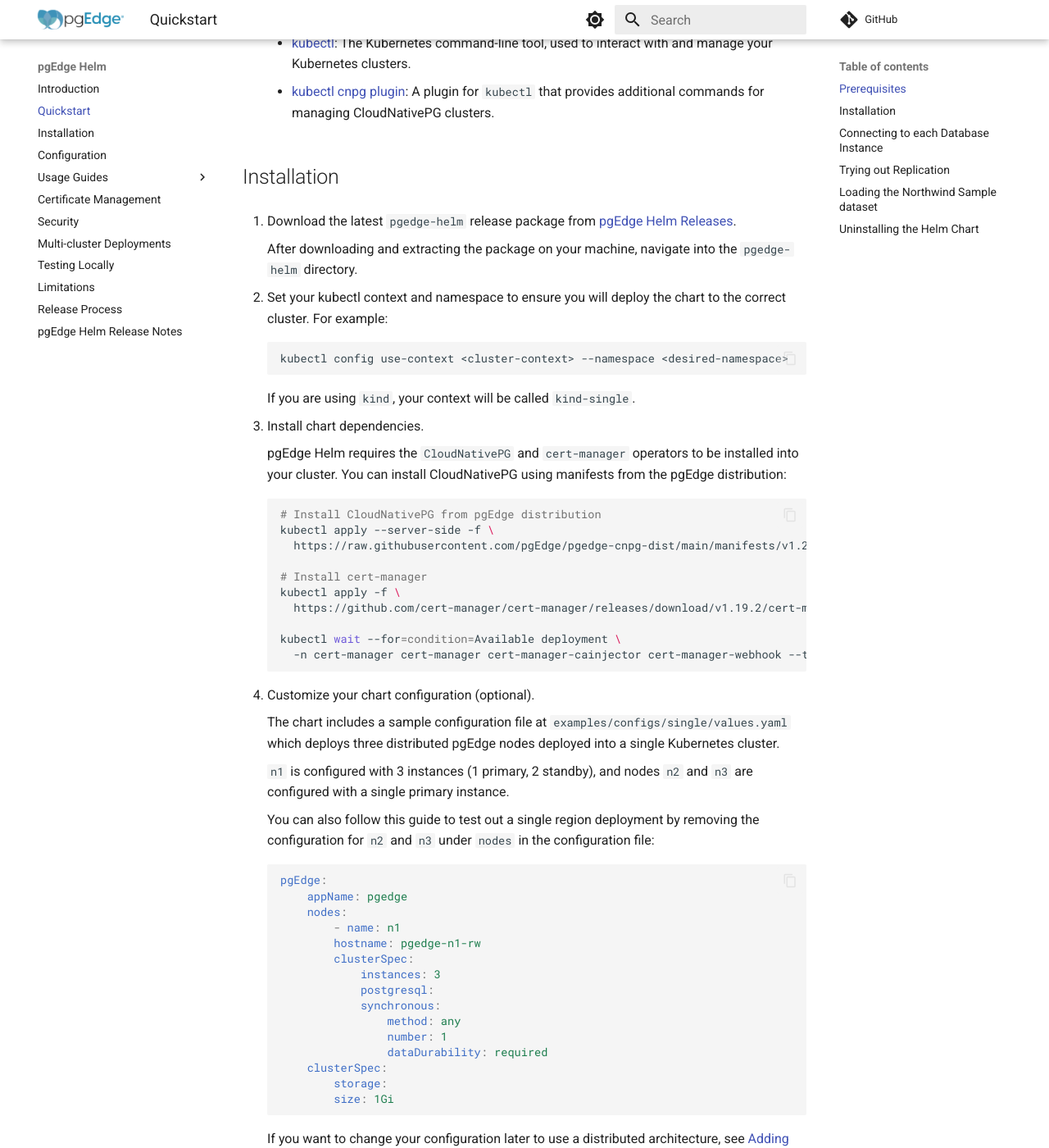
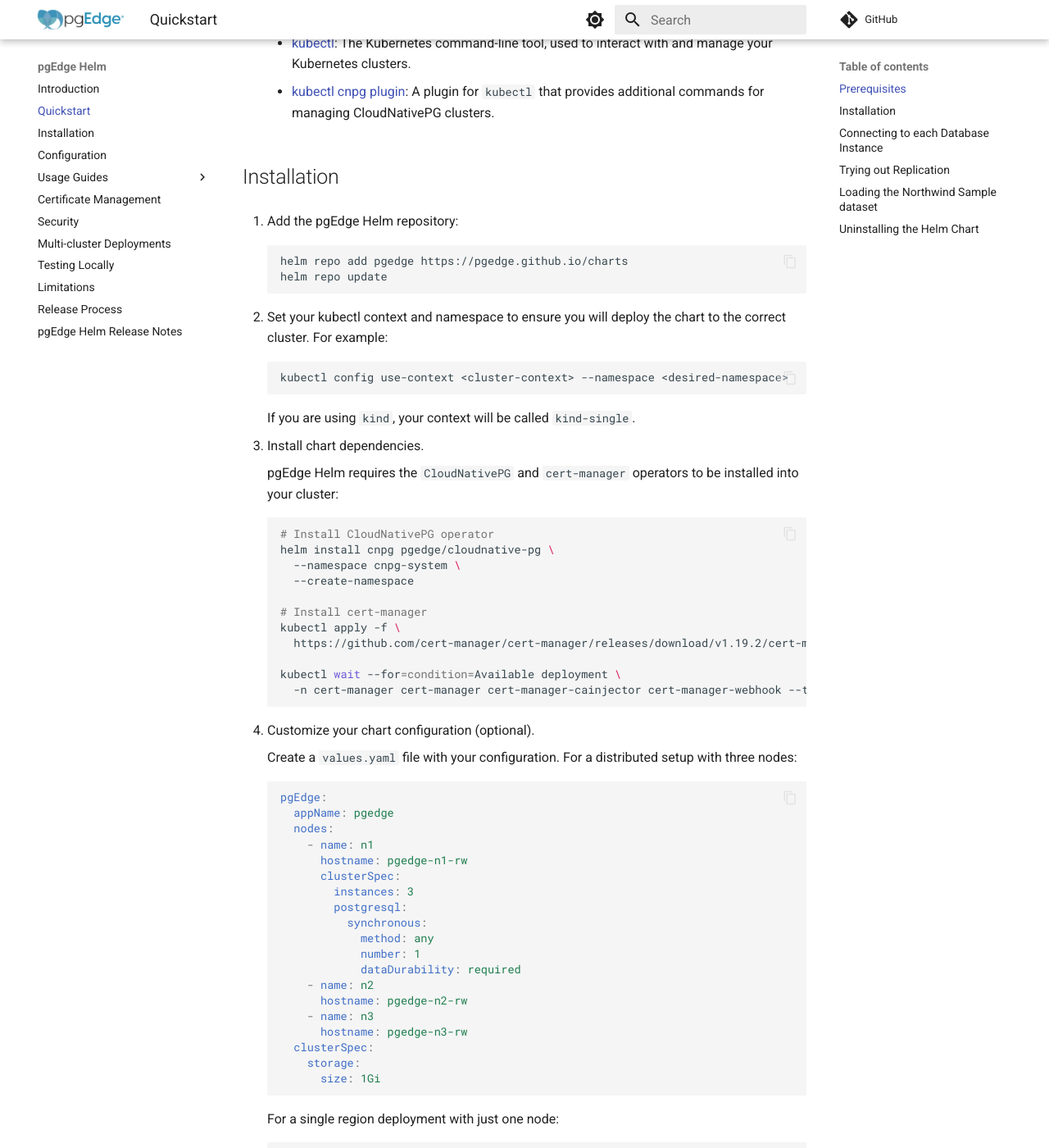
Before and after one commit to pgEdge/pgedge-helm, an MkDocs documentation site: the page built from docs/quickstart.md, in a window 1280 px wide and 1400 px high, scrolled down 666 px. Shown: the whole window at 82% size. Built offline with MkDocs 1.6.1 and Material for MkDocs 9.7.7, drawn with Linux system fonts in a browser that asks for light colours; comment, search, counter and statistics services are not loaded; some of the changed text lies outside the part shown.

Commit message:
docs: update install and quickstart docs to provide further options

````diff
--- a/docs/install.md
+++ b/docs/install.md
@@ -128,30 +128,41 @@
 !!! tip "Restricted Namespaces"
     pgEdge Helm is compatible with Kubernetes namespaces using the `restricted` Pod Security Standard. See the [Security](security.md) guide for details on security contexts and hardened deployments.
 
-Download the latest `pgedge-helm` release package from [pgEdge Helm Releases](https://github.com/pgEdge/pgedge-helm/releases/).
+### Install from pgEdge Helm Repository
 
-After downloading and extracting the package, run the `helm install` command from the directory containing the extracted `pgedge-helm` chart.
-
-1. **Navigate to the Correct Directory**
-   First, change your current directory to the location where you unzipped/downloaded the Helm chart.
-
-2. **Run the Helm Install Command**
-   Once you are in the `pgedge-helm` directory, you can run the `helm install` command. The command uses relative paths, which is why changing directories first is crucial.
+The recommended method is to install directly from the pgEdge Helm repository:
 
 ```shell
-helm install \
---values examples/configs/single/values.yaml \
-	--wait \
-	pgedge ./
+helm install pgedge pgedge/pgedge \
+  --values values.yaml \
+  --wait
 ```
 
-### Command Breakdown
+You'll need to create a `values.yaml` file with your configuration. See the example configurations:
 
-- `helm install`: The main command to deploy a Helm chart.
-- `--values examples/configs/single/values.yaml`: This flag tells Helm to use a specific configuration file. The path is relative to your current directory.
-- `--wait`: This flag ensures that the command waits until all the resources in the chart are ready before marking the installation as complete.
-- `pgedge`: This is the **release name** for your Helm chart. You can name this anything you want; it's a unique identifier for your installation.
-- `./`: The dot (`.`) at the end is a relative path that tells Helm to install the chart located in the **current directory**.
+- Single region: [examples/configs/single/values.yaml](https://github.com/pgEdge/pgedge-helm/blob/main/examples/configs/single/values.yaml)
+
+### Install from Local Chart
+
+Alternatively, you can download and install from a local chart package:
+
+1. Download the latest release from [pgEdge Helm Releases](https://github.com/pgEdge/pgedge-helm/releases/)
+2. Extract the package and navigate to the chart directory
+3. Install using the local chart:
+
+```shell
+helm install pgedge ./ \
+  --values examples/configs/single/values.yaml \
+  --wait
+```
+
+### Command Details
+
+- `helm install`: Deploys a Helm chart
+- `pgedge`: The release name for your installation (can be customized)
+- `pgedge/pgedge` or `./`: The chart to install (from repository or local path)
+- `--values`: Path to your configuration file
+- `--wait`: Waits for all resources to be ready before completing
 
 **NOTE:** This command may take a long time to run depending on your configuration. You can monitor the progress of the Spock initialization job with this command:
 
@@ -159,14 +170,9 @@
 kubectl logs --follow jobs/pgedge-init-spock
 ```
 
-Once the job has completed, you should see the following message which indicates the chart has been successfully installed.
+Once the installation completes, you should see output similar to:
 
 ```shell
-➜ helm install \
---values examples/configs/single/values.yaml \
-        --wait \
-        pgedge ./
-
 NAME: pgedge
 LAST DEPLOYED: Fri Oct 10 14:07:41 2025
 NAMESPACE: pgedge
--- a/docs/quickstart.md
+++ b/docs/quickstart.md
@@ -19,9 +19,12 @@
 
 ## Installation
 
-1. Download the latest `pgedge-helm` release package from [pgEdge Helm Releases](https://github.com/pgEdge/pgedge-helm/releases/).
+1. Add the pgEdge Helm repository:
 
-    After downloading and extracting the package on your machine, navigate into the `pgedge-helm` directory.
+    ```sh
+    helm repo add pgedge https://pgedge.github.io/charts
+    helm repo update
+    ```
 
 2. Set your kubectl context and namespace to ensure you will deploy the chart to the correct cluster. For example:
 
@@ -33,12 +36,13 @@
 
 3. Install chart dependencies.
 
-    pgEdge Helm requires the `CloudNativePG` and `cert-manager` operators to be installed into your cluster. You can install CloudNativePG using manifests from the pgEdge distribution:
+    pgEdge Helm requires the `CloudNativePG` and `cert-manager` operators to be installed into your cluster:
 
     ```shell
-    # Install CloudNativePG from pgEdge distribution
-    kubectl apply --server-side -f \
-      https://raw.githubusercontent.com/pgEdge/pgedge-cnpg-dist/main/manifests/v1.28.1/cnpg-1.28.1.yaml
+    # Install CloudNativePG operator
+    helm install cnpg pgedge/cloudnative-pg \
+      --namespace cnpg-system \
+      --create-namespace
 
     # Install cert-manager
     kubectl apply -f \
@@ -50,50 +54,83 @@
 
 4. Customize your chart configuration (optional).
 
-    The chart includes a sample configuration file at `examples/configs/single/values.yaml` which deploys three distributed pgEdge nodes deployed into a single Kubernetes cluster.
-
-    `n1` is configured with 3 instances (1 primary, 2 standby), and nodes `n2` and `n3` are configured with a single primary instance.
-
-    You can also follow this guide to test out a single region deployment by removing the configuration for `n2` and `n3` under `nodes` in the configuration file:
+    Create a `values.yaml` file with your configuration. For a distributed setup with three nodes:
 
     ```yaml
     pgEdge:
-        appName: pgedge
-        nodes:
-            - name: n1
-            hostname: pgedge-n1-rw
-            clusterSpec:
-                instances: 3
-                postgresql:
-                synchronous:
-                    method: any
-                    number: 1
-                    dataDurability: required
-        clusterSpec:
-            storage:
-            size: 1Gi
+      appName: pgedge
+      nodes:
+        - name: n1
+          hostname: pgedge-n1-rw
+          clusterSpec:
+            instances: 3
+            postgresql:
+              synchronous:
+                method: any
+                number: 1
+                dataDurability: required
+        - name: n2
+          hostname: pgedge-n2-rw
+        - name: n3
+          hostname: pgedge-n3-rw
+      clusterSpec:
+        storage:
+          size: 1Gi
+    ```
+
+    For a single region deployment with just one node:
+
+    ```yaml
+    pgEdge:
+      appName: pgedge
+      nodes:
+        - name: n1
+          hostname: pgedge-n1-rw
+          clusterSpec:
+            instances: 3
+            postgresql:
+              synchronous:
+                method: any
+                number: 1
+                dataDurability: required
+      clusterSpec:
+        storage:
+          size: 1Gi
     ```
 
     If you want to change your configuration later to use a distributed architecture, see [Adding Nodes](usage/adding_nodes.md).
 
-5. Install the chart with the command:
+    You can also reference the example configuration at [examples/configs/single/values.yaml](https://github.com/pgEdge/pgedge-helm/blob/main/examples/configs/single/values.yaml).
+
+5. Install the chart.
+
+    **From pgEdge Helm Repository (recommended):**
 
     ```sh
-        helm install \
-        --values examples/configs/single/values.yaml \
-            --wait \
-            pgedge ./
+    helm install pgedge pgedge/pgedge \
+      --values values.yaml \
+      --wait
+    ```
+
+    **From local chart:**
+
+    Alternatively, download the latest release from [pgEdge Helm Releases](https://github.com/pgEdge/pgedge-helm/releases/), extract it, and install from the local directory:
+
+    ```sh
+    helm install pgedge ./ \
+      --values values.yaml \
+      --wait
     ```
 
     Once the deployment is complete, you should see a confirmation message, and your database is ready to use:
 
     ```sh
-        NAME: pgedge
-        LAST DEPLOYED: Thu Oct 30 10:41:07 2025
-        NAMESPACE: default
-        STATUS: deployed
-        REVISION: 1
-        TEST SUITE: None
+    NAME: pgedge
+    LAST DEPLOYED: Thu Oct 30 10:41:07 2025
+    NAMESPACE: default
+    STATUS: deployed
+    REVISION: 1
+    TEST SUITE: None
     ```
 
 ## Connecting to each Database Instance
````
Also changed, not shown: other parts of docs/install.md (+2 -0 lines).
